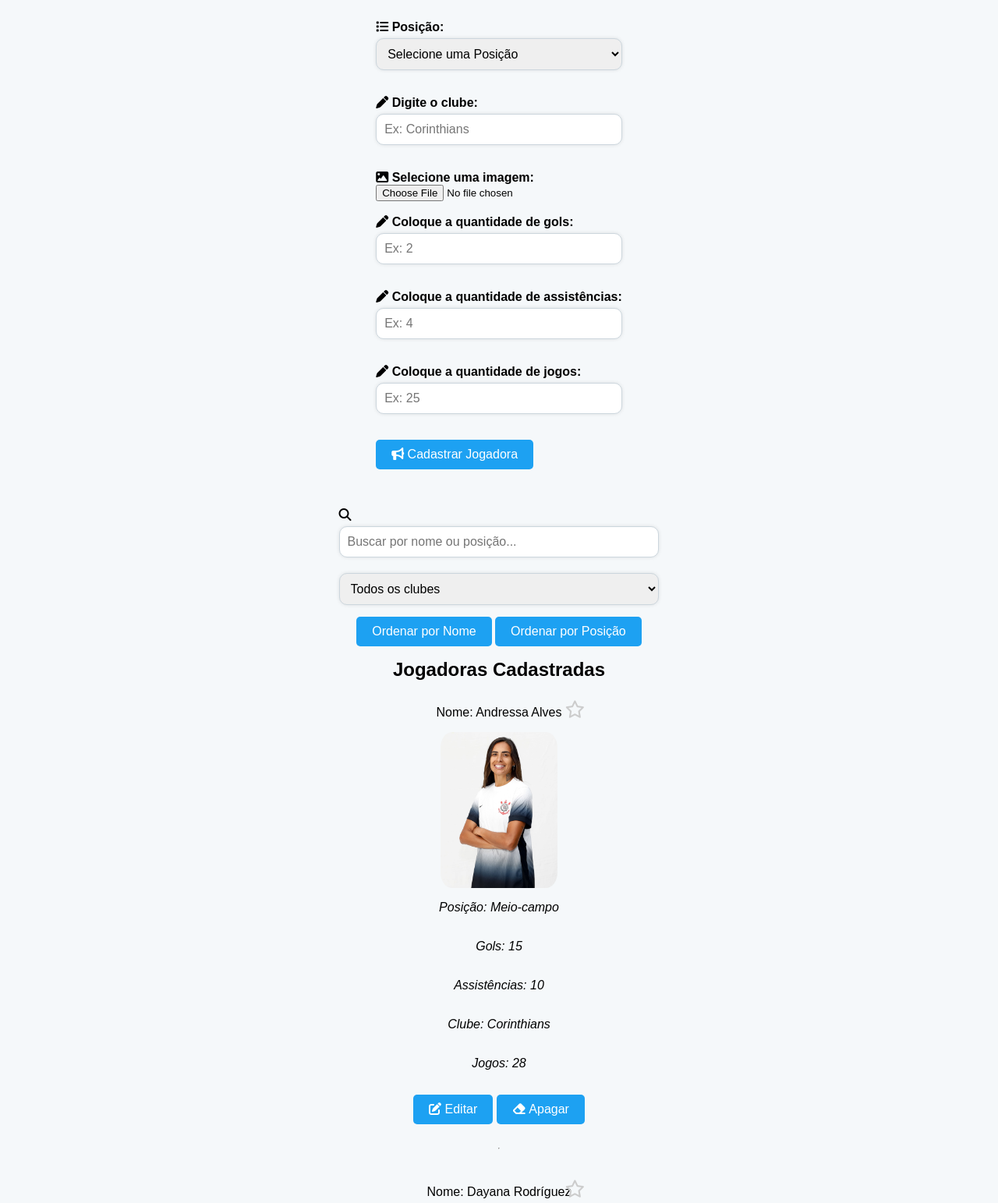
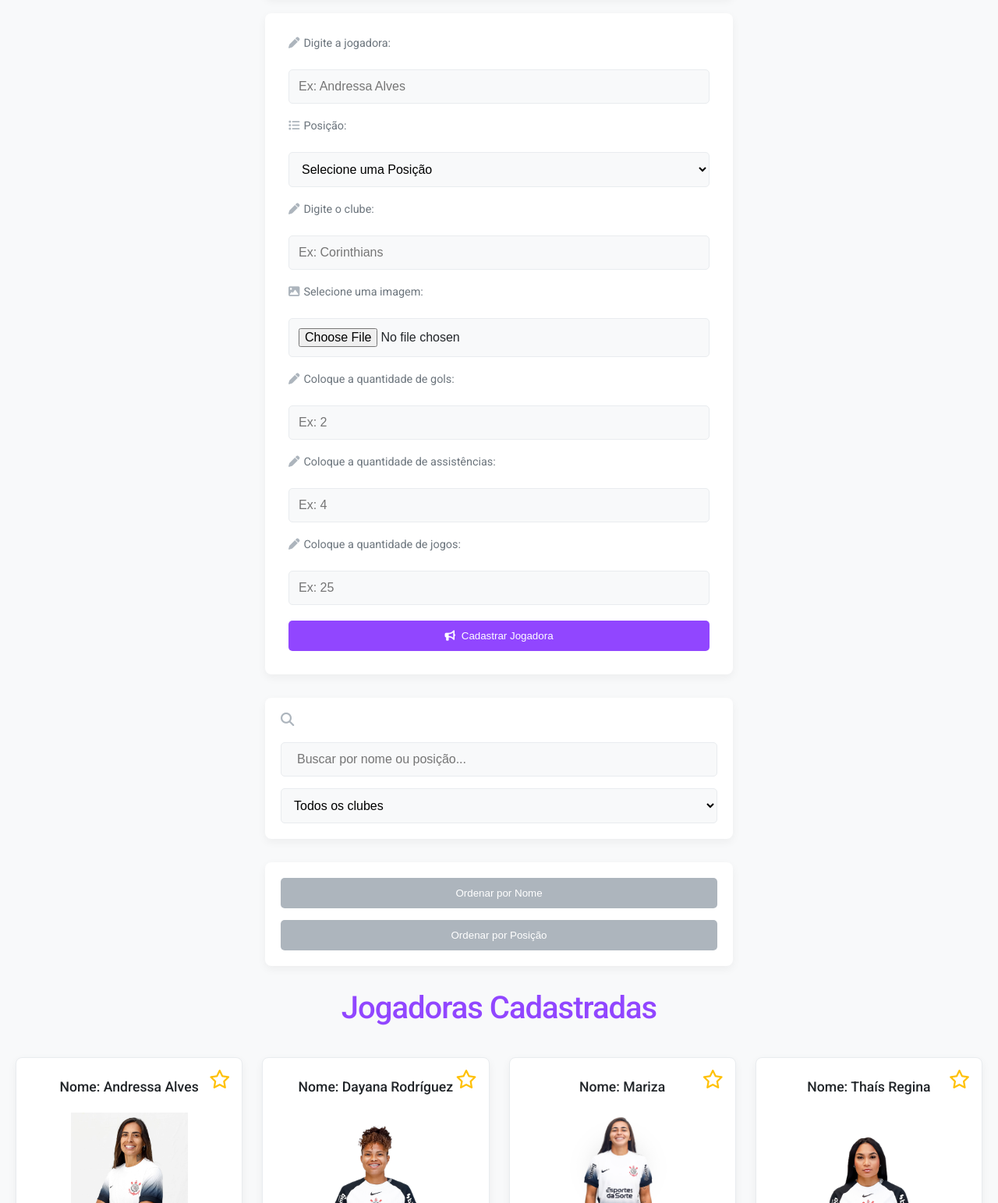
Before and after one commit to JPGodinho/CP1-WebDev-CRUD, a plain HTML site: page index.html in a window 1280 px wide. Shown: the part 170-1713 px from the top of the page at 78% size. Drawn offline with Linux system fonts and the light colour scheme.

Commit message:
style: arrumando css

```diff
--- a/index.html
+++ b/index.html
@@ -9,14 +9,14 @@
 </head>
 <body>
     <header>
-        <h1> <i class="fa-brands"></i>  Cadastro De Jogadoras</h1>
+        <h1> <i class="fa-brands"></i> Cadastro De Jogadoras</h1>
     </header>
 
     <form id="postJogadoras" enctype="multipart/form-data">
-        <i class="fa-solid fa-pen"></i> <label for="postNome">Digite a jogadora:</label><br>
-        <input type="text" id="postNome" placeholder="Ex: Andressa Alves"><br><br>
+        <label for="postNome"><i class="fa-solid fa-pen"></i> Digite a jogadora:</label>
+        <input type="text" id="postNome" placeholder="Ex: Andressa Alves">
 
-        <i class="fa-solid fa-list"></i> <label for="postPosicao">Posição:</label><br>
+        <label for="postPosicao"><i class="fa-solid fa-list"></i> Posição:</label>
         <select id="postPosicao">
             <option value="" disabled selected>Selecione uma Posição</option>
             <option value="Atacante">Atacante</option>
@@ -25,22 +25,22 @@
             <option value="Lateral Esquerdo">Lateral Esquerdo</option>
             <option value="Zagueira">Zagueira</option>
             <option value="Goleira">Goleira</option>
-        </select><br><br>
+        </select>
 
-        <i class="fa-solid fa-pen"></i> <label for="postClube">Digite o clube:</label><br>
-        <input type="text" id="postClube" placeholder="Ex: Corinthians"><br><br>
+        <label for="postClube"><i class="fa-solid fa-pen"></i> Digite o clube:</label>
+        <input type="text" id="postClube" placeholder="Ex: Corinthians">
 
-        <i class="fa-solid fa-image"></i> <label for="postImage">Selecione uma imagem:</label><br>
-        <input type="file" id="postImage" name="postImage" accept="image/*"><br><br>
+        <label for="postImage"><i class="fa-solid fa-image"></i> Selecione uma imagem:</label>
+        <input type="file" id="postImage" name="postImage" accept="image/*">
 
-        <i class="fa-solid fa-pen"></i> <label for="postGol">Coloque a quantidade de gols:</label><br>
-        <input type="number" id="postGol" placeholder="Ex: 2"><br><br>
+        <label for="postGol"><i class="fa-solid fa-pen"></i> Coloque a quantidade de gols:</label>
+        <input type="number" id="postGol" placeholder="Ex: 2">
 
-        <i class="fa-solid fa-pen"></i> <label for="postAssist">Coloque a quantidade de assistências:</label><br>
-        <input type="number" id="postAssist" placeholder="Ex: 4"><br><br>
+        <label for="postAssist"><i class="fa-solid fa-pen"></i> Coloque a quantidade de assistências:</label>
+        <input type="number" id="postAssist" placeholder="Ex: 4">
 
-        <i class="fa-solid fa-pen"></i> <label for="postJogos">Coloque a quantidade de jogos:</label><br>
-        <input type="number" id="postJogos" placeholder="Ex: 25"><br><br>
+        <label for="postJogos"><i class="fa-solid fa-pen"></i> Coloque a quantidade de jogos:</label>
+        <input type="number" id="postJogos" placeholder="Ex: 25">
 
         <button type="submit" id="btnSalvar">
             <i class="fa-solid fa-bullhorn"></i> Cadastrar Jogadora
@@ -50,7 +50,7 @@
     <div id="mensagem" style="display:none;"></div>
 
     <div class="procurar">
-        <i class="fa-solid fa-search"></i>
+        <label for="procurarInput"><i class="fa-solid fa-search"></i></label>
         <input type="text" id="procurarInput" placeholder="Buscar por nome ou posição...">
 
         <select id="filtroClube">
--- a/src/css/style.css
+++ b/src/css/style.css
@@ -1,129 +1,325 @@
-body {
-    font-family: Arial, sans-serif;
-    background-color: #f5f8fa;
+@import url('https://fonts.googleapis.com/css2?family=Roboto:wght@300;400;500;700&display=swap');
+
+:root {
+    --fundo: #f8f9fa;
+    --card: #ffffff;
+    --texto-escuro: #212529;
+    --texto-claro: #6c757d;
+    --borda: #e9ecef;
+    --principal-roxo: #9146FF;
+    --principal-roxo-hover: #7a3cc7;
+    --icone: #adb5bd;
+    --sucesso: #28a745;
+    --erro: #dc3545;
+    --favorito: #ffc107;
+    --sombra: 0 4px 12px rgba(0, 0, 0, 0.05);
+}
+
+* {
     margin: 0;
     padding: 0;
+    box-sizing: border-box;
+}
+
+body {
+    font-family: 'Roboto', sans-serif;
+    background-color: var(--fundo);
+    color: var(--texto-escuro);
+    padding: 20px;
+}
+
+h1 {
+    text-align: center;
+    color: var(--principal-roxo);
+    margin: 20px 0 40px;
+    font-weight: 500;
+    font-size: 2.5em;
+    letter-spacing: -1px;
     display: flex;
     align-items: center;
-    flex-direction: column;
+    justify-content: center;
 }
 
-.container {
-    width: 90%;
-    margin: 20px;
+h1 i {
+    color: var(--principal-roxo);
+    margin-right: 10px;
 }
 
 header {
-    background-color: #1da1f2;
-    color: #fff;
-    padding: 10px 0;
-    text-align: center;
-    margin-bottom: 20px;
-    width: 100%;
-}
-
-h1 {
-    font-size: 24px;
+    background: var(--card);
+    padding: 20px;
+    border-radius: 8px;
+    box-shadow: var(--sombra);
+    margin: 0 auto 20px auto;
+    max-width: 600px;
 }
 
 form {
-    margin-bottom: 50px;
+    background: var(--card);
+    padding: 30px;
+    border-radius: 8px;
+    box-shadow: var(--sombra);
+    margin-bottom: 30px;
+    display: flex;
+    flex-direction: column;
+    gap: 20px;
+    max-width: 600px;
+    margin: 0 auto 30px auto;
 }
 
 label {
-    font-weight: bold;
+    font-weight: 400;
+    color: var(--texto-claro);
+    display: flex;
+    align-items: center;
+    margin-bottom: 5px;
+    font-size: 0.9em;
+}
+
+label i {
+    color: var(--icone);
+    margin-right: 5px;
 }
 
 input[type="text"],
 input[type="number"],
+input[type="file"],
 select {
     width: 100%;
-    padding: 10px;
-    margin: 5px 0 15px 0;
-    border: 1px solid #ccd6dd;
-    border-radius: 10px;
-    box-sizing: border-box;
-    font-size: 16px;
-   box-shadow: 0 0 5px rgba(0, 0, 0, 0.1);
+    padding: 12px;
+    border: 1px solid var(--borda);
+    border-radius: 5px;
+    font-size: 1em;
+    background-color: var(--fundo);
+    transition: all 0.2s ease;
+}
+
+input:focus,
+select:focus {
+    outline: none;
+    border-color: var(--principal-roxo);
+    background-color: var(--card);
+    box-shadow: 0 0 0 3px rgba(145, 70, 255, 0.1);
 }
 
 button {
-    background-color: #1da1f2;
-    color: #fff;
+    background-color: var(--principal-roxo);
+    color: white;
+    padding: 12px 20px;
     border: none;
     border-radius: 5px;
-    padding: 10px 20px;
-    font-size: 16px;
+    font-weight: 500;
     cursor: pointer;
+    transition: background-color 0.2s ease, transform 0.1s ease;
+    display: flex;
+    align-items: center;
+    justify-content: center;
+    gap: 8px;
+    width: 100%;
 }
 
 button:hover {
-    background-color: #0c7bcb;
+    background-color: var(--principal-roxo-hover);
+    transform: translateY(-1px);
 }
 
-ul {
-    list-style-type: none;
-    padding: 0;
+.procurar, .ordenar {
+    display: flex;
+    gap: 15px;
+    background: var(--card);
+    padding: 20px;
+    border-radius: 8px;
+    box-shadow: var(--sombra);
+    margin-bottom: 30px;
+    align-items: center;
+    flex-wrap: wrap;
+    max-width: 600px;
+    margin: 0 auto 30px auto;
 }
 
-li {
-    background-color: #fff;
-    border: 1px solid #ccd6dd;
+#procurarInput {
+    flex-grow: 1;
     border-radius: 5px;
-    margin-bottom: 15px;
-    padding: 15px;
-}
-#postCadastradas{
-   text-align: center;
+    padding: 12px 20px;
+    border: 1px solid var(--borda);
+    background-color: var(--fundo);
 }
 
-.card-post{
-    display: flex;
-    flex-direction: column;
-    align-items: center;
+.procurar i {
+    color: var(--icone);
+    font-size: 1.2em;
 }
 
-
-#mensagem {
-  margin-top: 10px;
-  padding: 10px;
-  border-radius: 8px;
-  font-weight: bold;
-  text-align: center;
-  display: none;
+#filtroClube {
+    flex-grow: 1;
+    width: auto;
 }
 
-.sucesso {
-  background-color: #d4edda;
-  color: #155724;
-  border: 1px solid #c3e6cb;
+.ordenar button {
+    background-color: var(--icone);
+    flex-grow: 1;
 }
 
-.erro {
-  background-color: #f8d7da;
-  color: #721c24;
-  border: 1px solid #f5c6cb;
+.ordenar button:hover {
+    background-color: #777777;
 }
+
+#postCadastradas {
+    display: grid;
+    grid-template-columns: repeat(auto-fill, minmax(250px, 1fr));
+    gap: 25px;
+}
+
 .card-post {
+    background: var(--card);
+    padding: 25px;
+    border-radius: 8px;
+    box-shadow: var(--sombra);
+    text-align: center;
     position: relative;
+    border: 1px solid var(--borda);
+    transition: transform 0.2s ease, box-shadow 0.2s ease;
 }
+
+.card-post:hover {
+    transform: translateY(-3px);
+    box-shadow: 0 4px 15px rgba(0, 0, 0, 0.08);
+}
+
+.card-post img {
+    width: 100%;
+    max-height: 200px;
+    object-fit: contain;
+    border-radius: 5px;
+    margin: 15px 0;
+}
+
+.card-post h3 {
+    font-weight: 700;
+    font-size: 1.4em;
+    margin-bottom: 5px;
+    color: var(--principal-roxo);
+}
+
+.card-post p {
+    font-size: 0.9em;
+    line-height: 1.4;
+    color: var(--texto-claro);
+    margin-bottom: 5px;
+}
+
+.card-post p:first-of-type {
+    font-weight: 500;
+    color: var(--texto-escuro);
+    font-size: 1.1em;
+}
+
+.card-stats {
+    display: grid;
+    grid-template-columns: 1fr 1fr;
+    gap: 10px;
+    margin-top: 15px;
+    text-align: left;
+}
+
+.card-stats p {
+    font-size: 0.8em;
+    font-weight: 400;
+    color: var(--texto-claro);
+    line-height: 1;
+}
+
+.card-stats p strong {
+    font-weight: 500;
+    color: var(--texto-escuro);
+}
+
+.card-actions {
+    margin-top: 20px;
+    display: flex;
+    justify-content: center;
+    gap: 10px;
+}
+
+.card-actions button {
+    padding: 8px 12px;
+    font-size: 0.8em;
+}
+
+.card-actions button[data-action="Editar"] {
+    background-color: #007bff;
+}
+
+.card-actions button[data-action="Apagar"] {
+    background-color: #dc3545;
+}
+
 .fa-star {
+    font-size: 1.5em;
+    color: var(--favorito);
     position: absolute;
-    top: 10px;
-    right: 0px;
-    font-size: 1.4em;
+    top: 15px;
+    right: 15px;
     cursor: pointer;
     transition: transform 0.2s ease;
 }
+
 .fa-star:hover {
-    transform: scale(1.2);
+    transform: scale(1.1);
 }
-.fa-star.fa-solid {
-    color: #FFD700;
+
+#mensagem {
+    padding: 15px;
+    margin-bottom: 20px;
+    text-align: center;
+    border-radius: 5px;
+    font-weight: 500;
+    max-width: 600px;
+    margin: 0 auto 20px auto;
 }
-.fa-star.fa-regular {
-    color: #ccc;
+
+#mensagem.sucesso {
+    background-color: #d4edda;
+    color: var(--sucesso);
+    border: 1px solid #c3e6cb;
 }
-.card-actions {
-    margin-top: 15px;
+
+#mensagem.erro {
+    background-color: #f8d7da;
+    color: var(--erro);
+    border: 1px solid #f5c6cb;
 }
+
+/* Responsividade */
+@media (max-width: 768px) {
+    body {
+        padding: 10px;
+    }
+
+    h1 {
+        font-size: 2em;
+        margin-bottom: 20px;
+    }
+
+    header,
+    form,
+    .procurar,
+    .ordenar {
+        max-width: 100%;
+        margin-left: auto;
+        margin-right: auto;
+    }
+
+    .procurar, .ordenar {
+        flex-direction: column;
+        gap: 10px;
+    }
+
+    #procurarInput, #filtroClube {
+        width: 100%;
+    }
+
+    .ordenar button {
+        width: 100%;
+    }
+}
```
